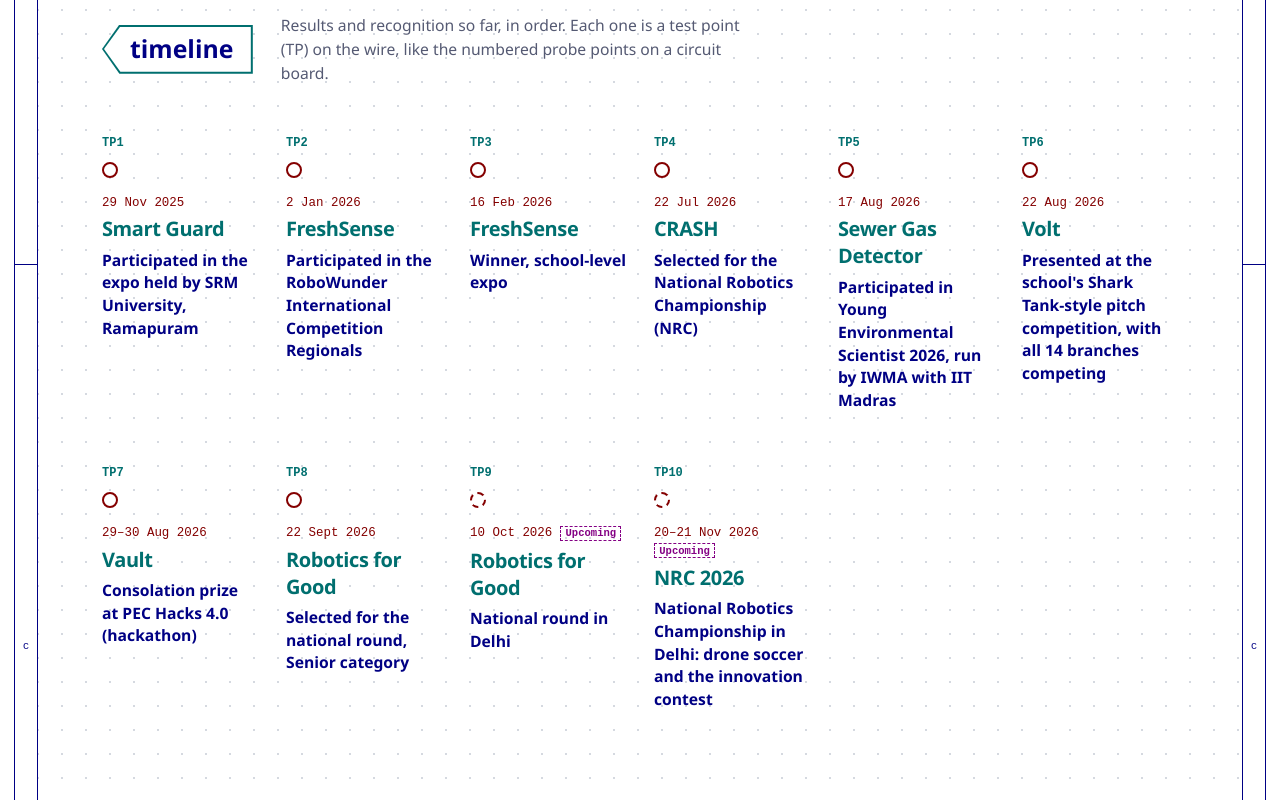
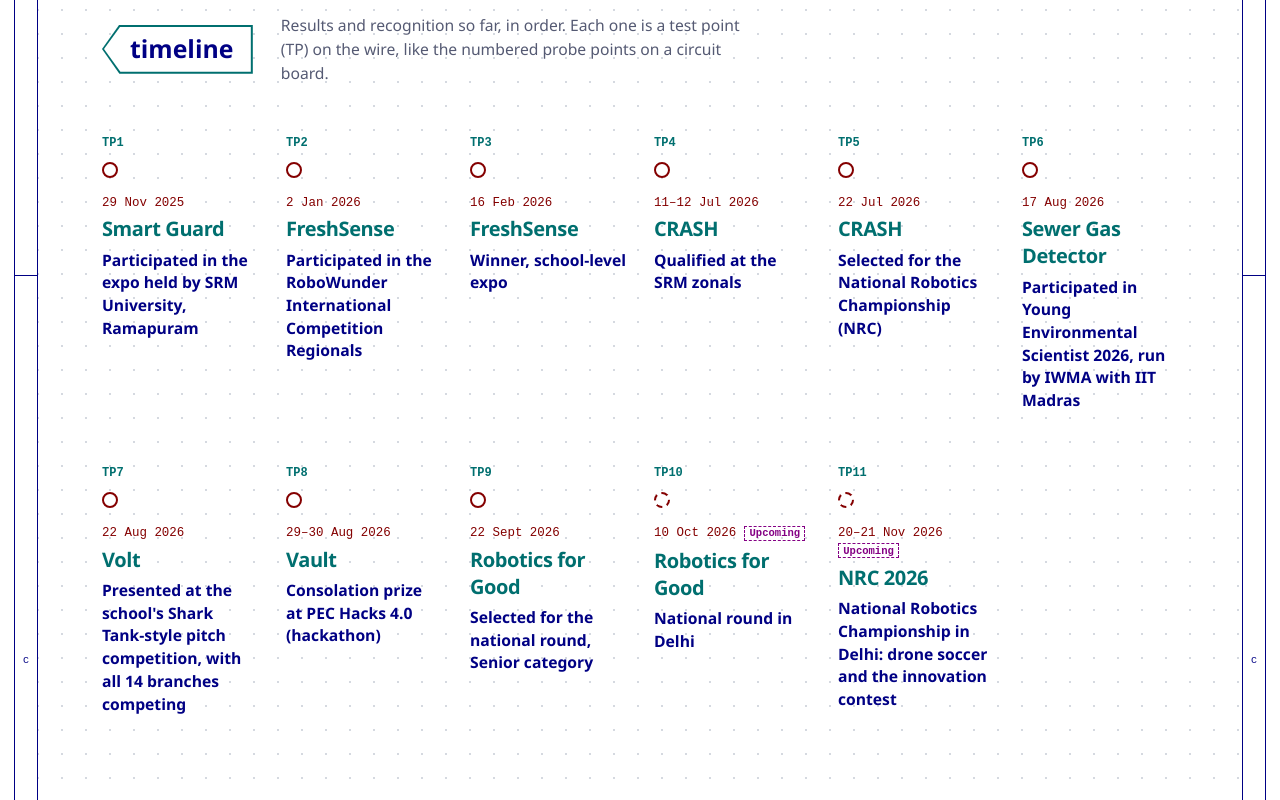
Before and after one commit to abivan100-stack/abivan-portfolio, a React (Vite) app: page / in a window 1280 px wide. Shown: the part 1300-2100 px from the top of the page. Built offline with nearby package versions, Linux system fonts and the light colour scheme; a web font is replaced by a local one.

Commit message:
Add CRASH qualifying at the SRM zonals on 11-12 July 2026

```diff
--- a/scripts/sync-projects.mjs
+++ b/scripts/sync-projects.mjs
@@ -16,7 +16,10 @@
 // Each project lists its results oldest first. dates holds the event day, or the first and last
 // day of a multi-day event (YYYY-MM-DD).
 const recognitionsByRepository = {
-  'c.r.a.s.h': [{ text: 'Selected for the National Robotics Championship (NRC)', dates: ['2026-07-22'] }],
+  'c.r.a.s.h': [
+    { text: 'Qualified at the SRM zonals', dates: ['2026-07-11', '2026-07-12'] },
+    { text: 'Selected for the National Robotics Championship (NRC)', dates: ['2026-07-22'] },
+  ],
   'volt-ledger': [{ text: "Presented at the school's Shark Tank-style pitch competition, with all 14 branches competing", dates: ['2026-08-22'] }],
   vault: [{ text: 'Consolation prize at PEC Hacks 4.0 (hackathon)', dates: ['2026-08-29', '2026-08-30'] }],
 }
--- a/src/data/projects.json
+++ b/src/data/projects.json
@@ -46,6 +46,13 @@
     "summary": "A single-origin web application that maps road accidents across Greater Chennai, ranks the deadliest junctions by severity-weighted risk score, and turns every hotspot into an evidence-based intervention recommendation. Includes analytics dashboards, area comparison, citizen reporting, Monte Carlo simulation, and an AI data assistant.",
     "contextNote": null,
     "recognitions": [
+      {
+        "text": "Qualified at the SRM zonals",
+        "dates": [
+          "2026-07-11",
+          "2026-07-12"
+        ]
+      },
       {
         "text": "Selected for the National Robotics Championship (NRC)",
         "dates": [
```
